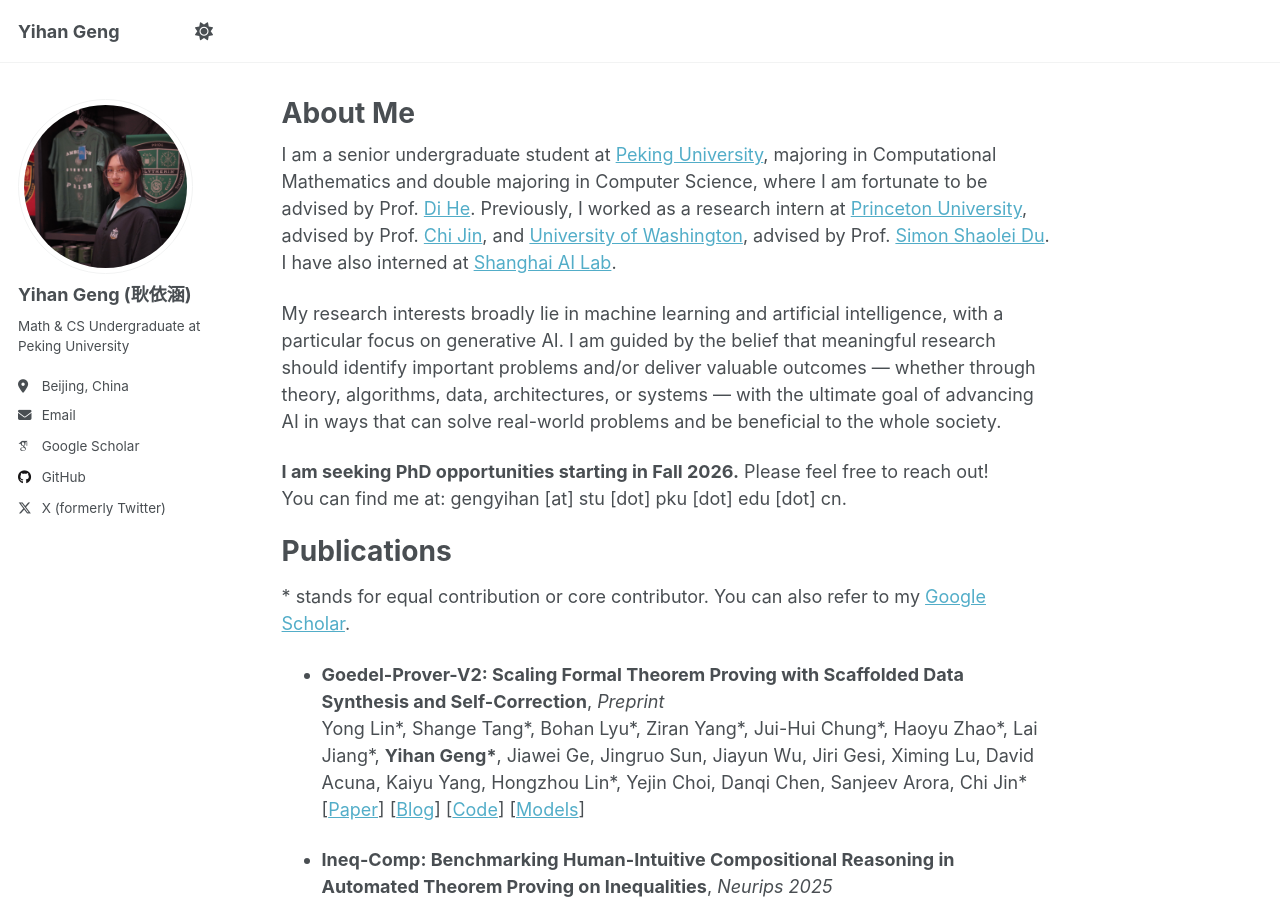
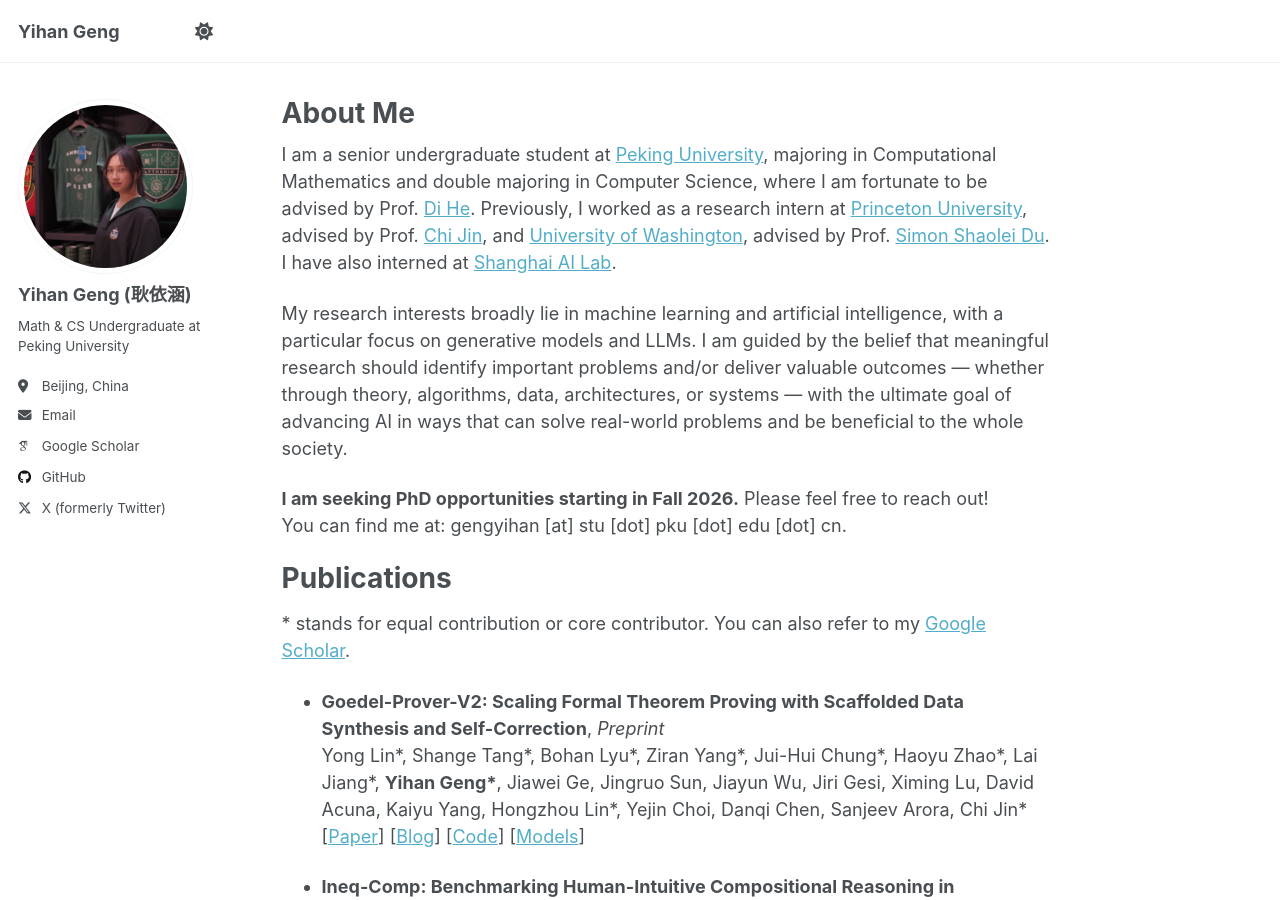
Before and after one commit to yihan04/yihan04.github.io, a Jekyll site: the page built from _pages/about.md, in a window 1280 px wide and 900 px high. Built offline with Jekyll 4.4.1, drawn with Linux system fonts in a browser that asks for light colours; some web fonts are replaced; a script that is not in the unit is left out.

Commit message:
Update about.md

```diff
--- a/_pages/about.md
+++ b/_pages/about.md
@@ -9,7 +9,7 @@ redirect_from:
 
 I am a senior undergraduate student at [Peking University](https://www.pku.edu.cn/), majoring in Computational Mathematics and double majoring in Computer Science, where I am fortunate to be advised by Prof. [Di He](https://dihe-pku.github.io/). Previously, I worked as a research intern at [Princeton University](https://www.princeton.edu/), advised by Prof. [Chi Jin](https://sites.google.com/view/cjin/home), and [University of Washington](https://www.washington.edu/), advised by Prof. [Simon Shaolei Du](https://simonshaoleidu.com/index.html). I have also interned at [Shanghai AI Lab](https://www.shlab.org.cn/).
 
-My research interests broadly lie in machine learning and artificial intelligence, with a particular focus on generative AI. I am guided by the belief that meaningful research should identify important problems and/or deliver valuable outcomes — whether through theory, algorithms, data, architectures, or systems — with the ultimate goal of advancing AI in ways that can solve real-world problems and be beneficial to the whole society.
+My research interests broadly lie in machine learning and artificial intelligence, with a particular focus on generative models and LLMs. I am guided by the belief that meaningful research should identify important problems and/or deliver valuable outcomes — whether through theory, algorithms, data, architectures, or systems — with the ultimate goal of advancing AI in ways that can solve real-world problems and be beneficial to the whole society.
 
  **I am seeking PhD opportunities starting in Fall 2026.** Please feel free to reach out! \\
  You can find me at: gengyihan \[at\] stu \[dot\] pku \[dot\] edu \[dot\] cn.
```
